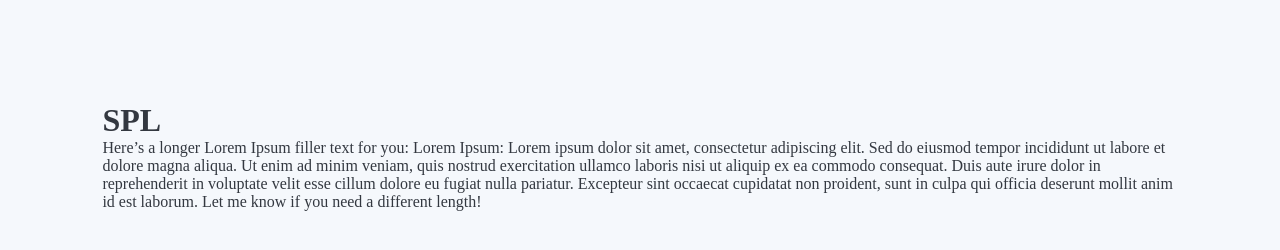
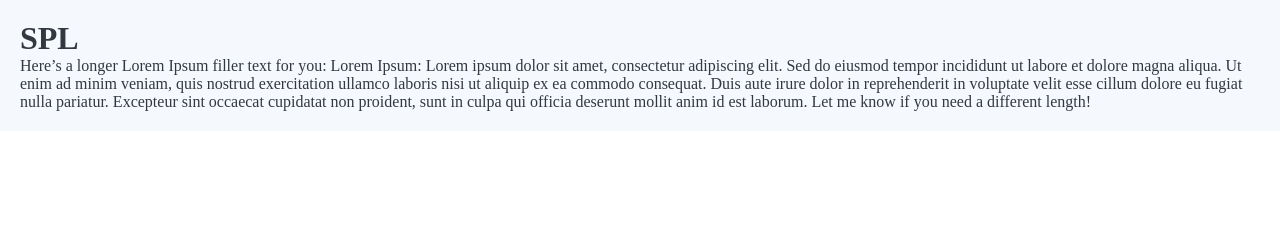
Before and after one commit to Aydin-2010/SPL_HOME, a plain HTML site: page index.html in a window 1280 px wide. Drawn offline with Linux system fonts and the light colour scheme.

Commit message:
Update styles.css

```diff
--- a/styles.css
+++ b/styles.css
@@ -17,5 +17,5 @@ body {
 #CentralContents {
   background-color: #f5f8fc;
   color: #333840;
-  padding: 8%;
+  padding: 20px;
 }
```
